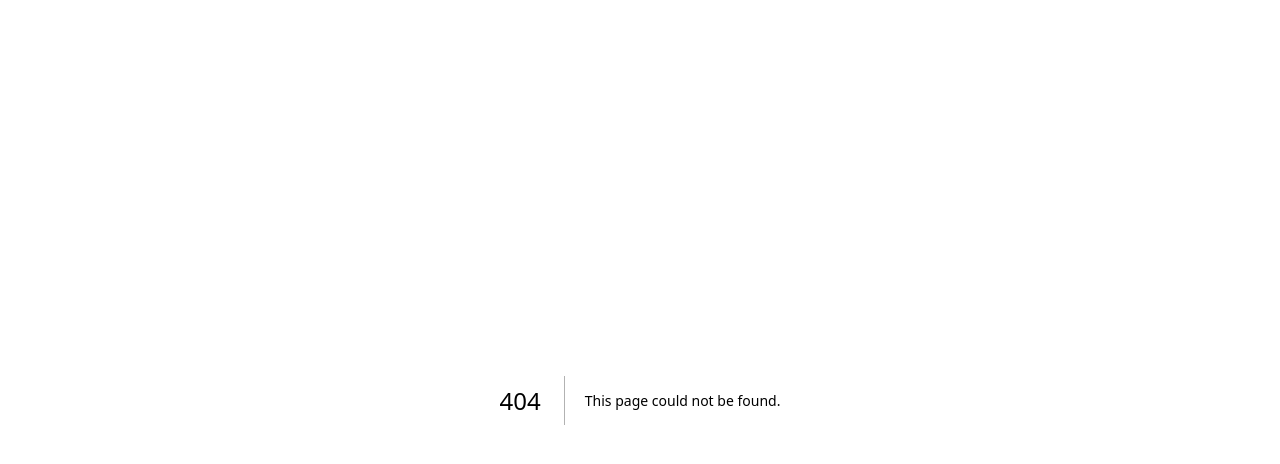
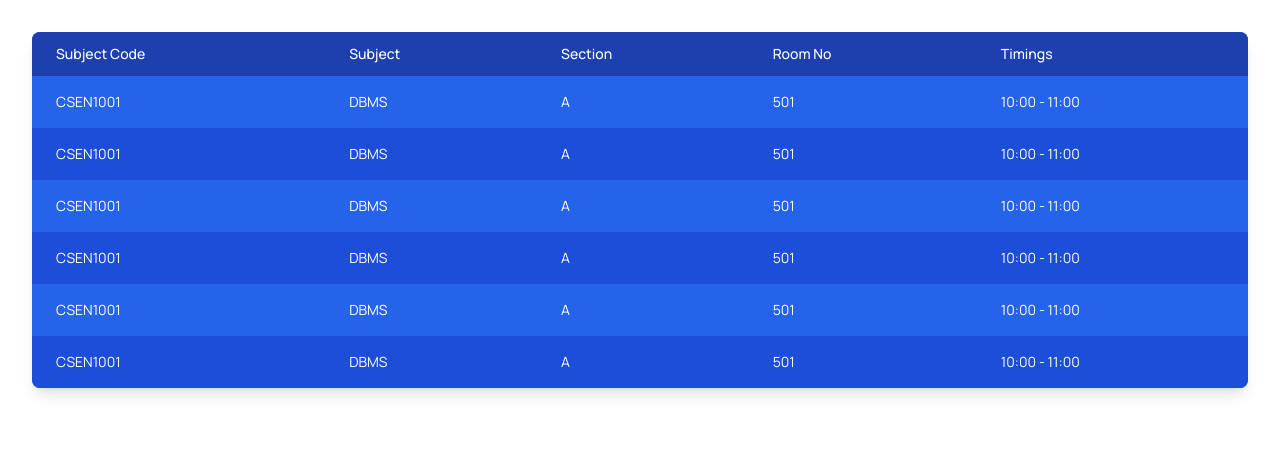
Before and after one commit to TheAnanta/edulens, a Next.js app: page /timetable in a window 1280 px wide. Before the commit this address had no page. Shown: the top 464 px of the page. Built offline with nearby package versions, Linux system fonts and the light colour scheme.

Commit message:
timetable added
Signed-off-by: P SIDHARTH <philkhanasidharth14@gmail.com>

```diff
--- a/src/app/globals.css
+++ b/src/app/globals.css
@@ -16,3 +16,11 @@
 .material-symbols-outlined .filled {
   font-variation-settings: "FILL" 1, "wght" 400, "GRAD" 0, "opsz" 24;
 }
+
+.head {
+  @apply px-6 py-3 text-left text-sm font-medium bg-blue-800;
+}
+
+td {
+  @apply px-6 py-4 text-sm
+}
--- /dev/null
+++ b/src/app/timetable/page.tsx
@@ -0,0 +1,43 @@
+import React from 'react';
+
+function App() {
+  const scheduleData = [
+    { subjectCode: 'CSEN1001', subject: 'DBMS', section: 'A', roomNo: '501', timings: '10:00 - 11:00' },
+    { subjectCode: 'CSEN1001', subject: 'DBMS', section: 'A', roomNo: '501', timings: '10:00 - 11:00' },
+    { subjectCode: 'CSEN1001', subject: 'DBMS', section: 'A', roomNo: '501', timings: '10:00 - 11:00' },
+    { subjectCode: 'CSEN1001', subject: 'DBMS', section: 'A', roomNo: '501', timings: '10:00 - 11:00' },
+    { subjectCode: 'CSEN1001', subject: 'DBMS', section: 'A', roomNo: '501', timings: '10:00 - 11:00' },
+    { subjectCode: 'CSEN1001', subject: 'DBMS', section: 'A', roomNo: '501', timings: '10:00 - 11:00' },
+  ];
+
+  return (
+    <div className="p-8">
+      <div className="overflow-hidden rounded-lg shadow-lg">
+        <table className="min-w-full bg-blue-700 text-white">
+          <thead>
+            <tr>
+              <th className="head">Subject Code</th>
+              <th className="head">Subject</th>
+              <th className="head">Section</th>
+              <th className="head">Room No</th>
+              <th className="head">Timings</th>
+            </tr>
+          </thead>
+          <tbody>
+            {scheduleData.map((item, index) => (
+              <tr key={index} className="even:bg-blue-700 odd:bg-blue-600">
+                <td>{item.subjectCode}</td>
+                <td>{item.subject}</td>
+                <td>{item.section}</td>
+                <td>{item.roomNo}</td>
+                <td>{item.timings}</td>
+              </tr>
+            ))}
+          </tbody>
+        </table>
+      </div>
+    </div>
+  );
+}
+
+export default App;
```
